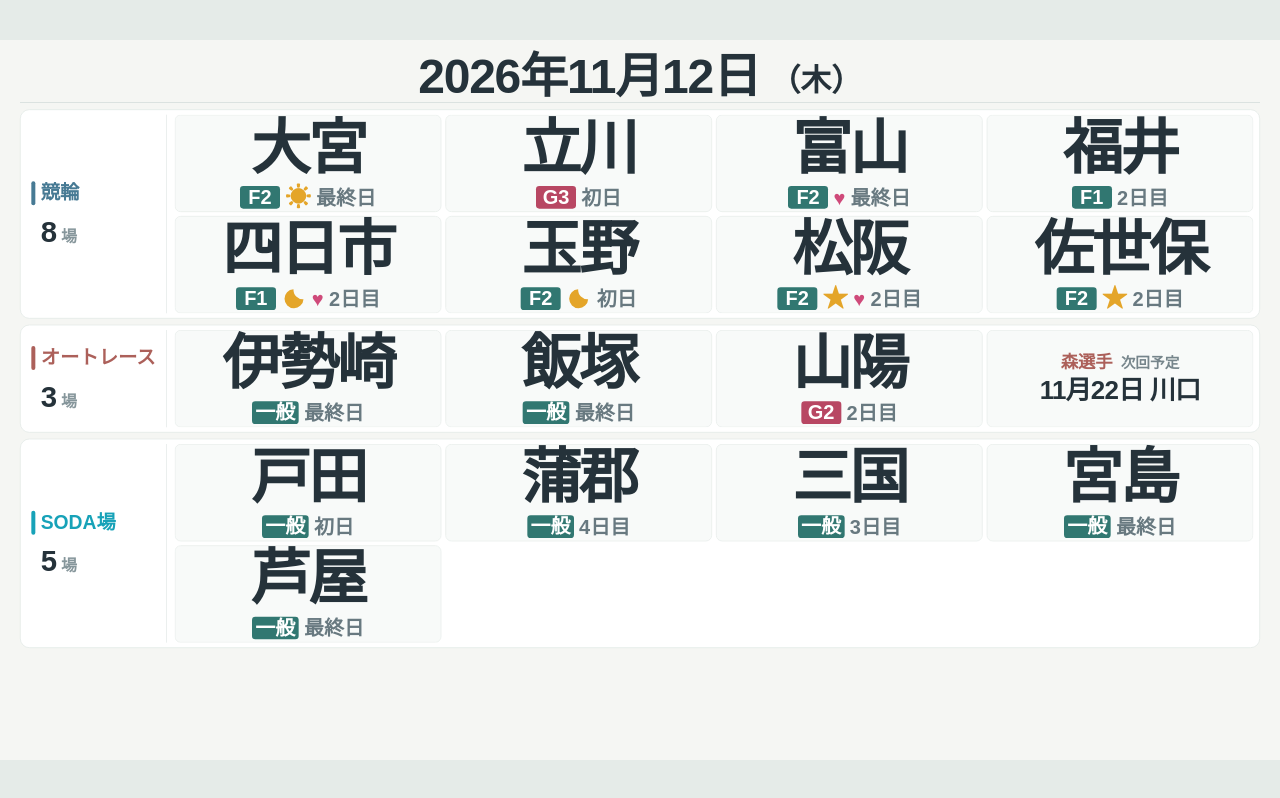
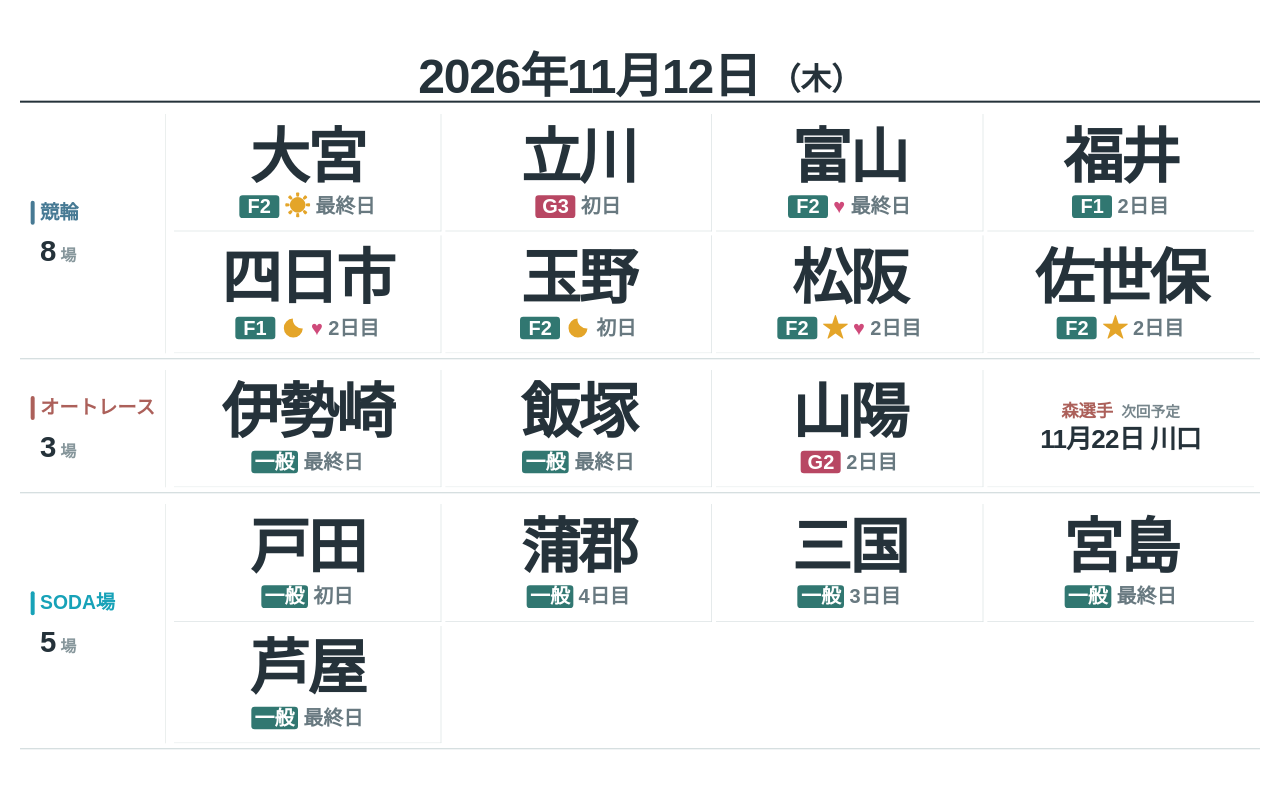
Before and after one commit to nobusukeyanagi/assembly, a plain HTML site: page index.html in a window 1280 px wide. Drawn offline with Linux system fonts and the light colour scheme.

Commit message:
style: editorial white scoreboard and evenly expanded five-row grid

```diff
--- a/styles.css
+++ b/styles.css
@@ -13,7 +13,7 @@
 * { box-sizing: border-box; }
 html, body { margin: 0; width: 100%; height: 100%; overflow: hidden; }
 body {
-  background: #e5ebe8;
+  background: #ffffff;
   font-family: "Noto Sans JP", "Yu Gothic", Meiryo, sans-serif;
   color: var(--ink);
   font-weight: 600;
@@ -31,7 +31,7 @@ body {
   padding: 16px 30px;
   display: flex;
   flex-direction: column;
-  background: #f5f6f3;
+  background: #ffffff;
   overflow: hidden;
 }
 .header {
@@ -41,7 +41,7 @@ body {
   align-items: center;
   justify-content: center;
   text-align: center;
-  border-bottom: 1px solid #d0d9d7;
+  border-bottom: 3px solid #25323a;
   margin-bottom: 10px;
 }
 h1 {
@@ -75,16 +75,22 @@ h1 {
   flex: none;
   min-width: 0;
   padding: 7px 9px;
-  background: #fff;
-  border: 1px solid #e0e7e4;
-  border-radius: 14px;
+  background: transparent;
+  border: 0;
+  border-radius: 0;
+  border-bottom: 2px solid #d6dfe0;
   overflow: hidden;
 }
 .keirin { height: 466px; }
 .auto { height: 162px; }
 .soda { height: 314px; }
 /* When Keirin has at most eight meets, use five fixed-height rows overall. */
-.dashboard.five-rows .keirin { height: 314px; }
+.dashboard.five-rows {
+  --tile-height: 176.4px;
+}
+.dashboard.five-rows .keirin { height: 374.8px; }
+.dashboard.five-rows .auto { height: 192.4px; }
+.dashboard.five-rows .soda { height: 374.8px; }
 .panel-head {
   display: flex;
   flex-direction: column;
@@ -161,11 +167,16 @@ h2 {
   min-height: 0;
   height: var(--tile-height);
   padding: 0 4px;
-  border: 1px solid #e5ebe8;
-  border-radius: 9px;
-  background: #f8faf9;
+  border: 0;
+  border-right: 1px solid #d8e0e1;
+  border-bottom: 1px solid #d8e0e1;
+  border-radius: 0;
+  background: transparent;
   overflow: hidden;
 }
+#keirin-entries > .entry:nth-child(4n),
+#soda-entries > .entry:nth-child(4n),
+.mori-tile { border-right: 0; }
 .entry .venue {
   font-size: 90px;
   font-weight: 900;
```
